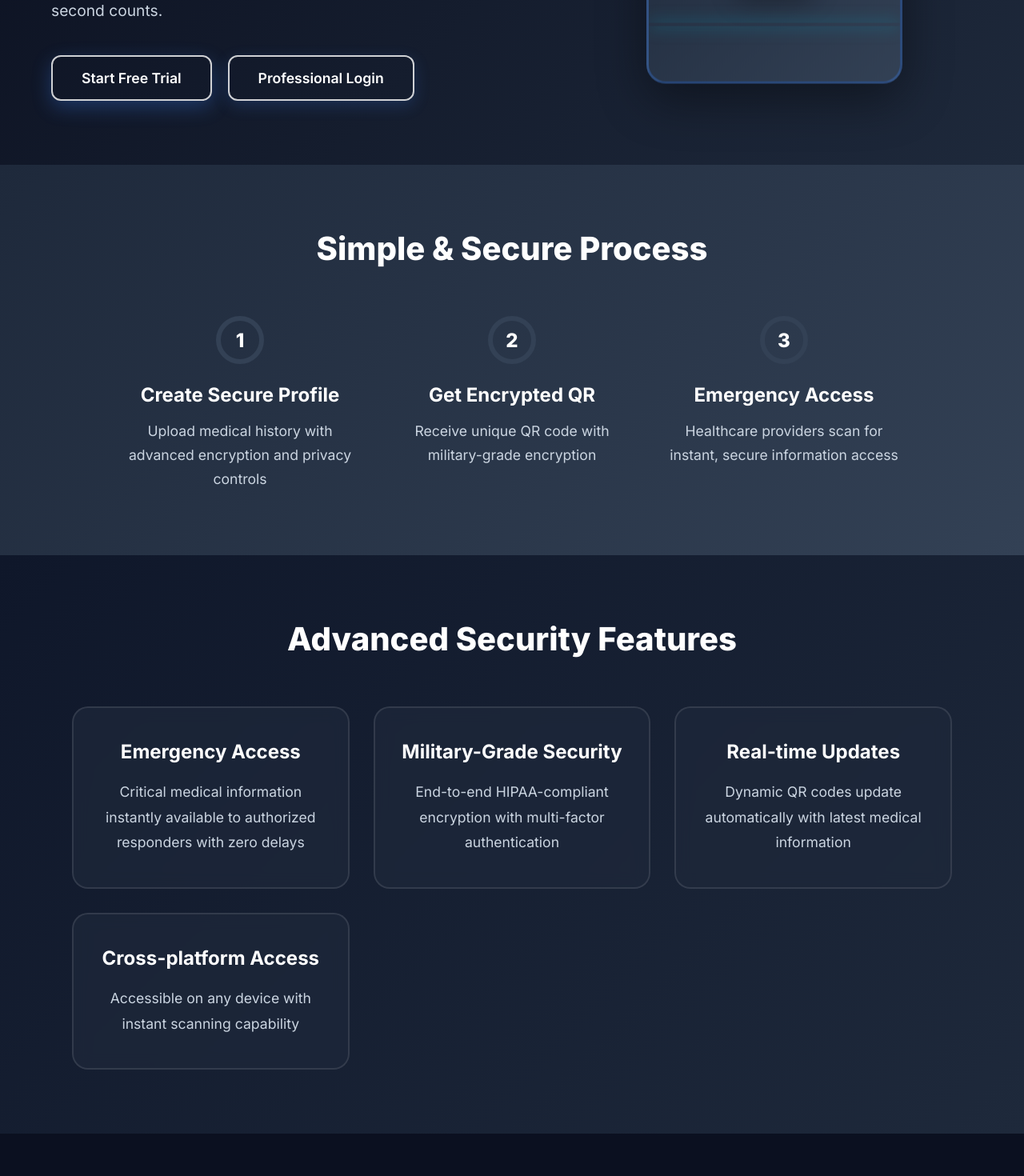
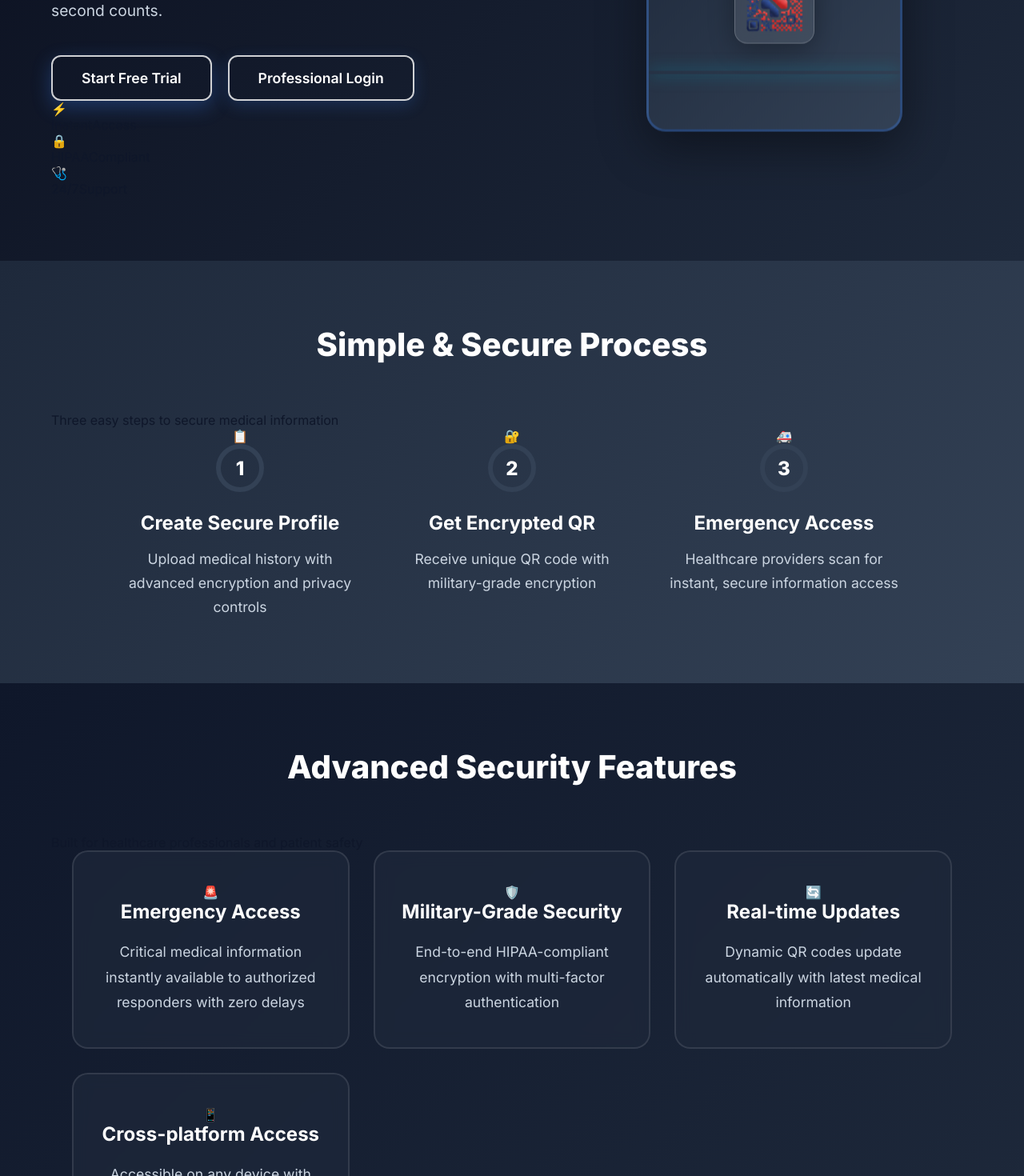
Before and after one commit to kmark4407-droid/HealthScanQR_FRONTEND, an Angular app: page / in a window 1280 px wide. Shown: the part 420-1890 px from the top of the page at 80% size. Built offline with nearby package versions, Linux system fonts and the light colour scheme.

Commit message:
Update home.component.html

```diff
--- a/src/app/home/home.component.html
+++ b/src/app/home/home.component.html
@@ -29,6 +29,29 @@
             <button class="btn-primary" (click)="navigateToRegister()">Start Free Trial</button>
             <button class="btn-secondary" (click)="navigateToLogin()">Professional Login</button>
           </div>
+          <div class="hero-stats">
+            <div class="stat">
+              <div class="stat-icon">⚡</div>
+              <div class="stat-text">
+                <span class="stat-number">Instant</span>
+                <span class="stat-label">Access</span>
+              </div>
+            </div>
+            <div class="stat">
+              <div class="stat-icon">🔒</div>
+              <div class="stat-text">
+                <span class="stat-number">HIPAA</span>
+                <span class="stat-label">Compliant</span>
+              </div>
+            </div>
+            <div class="stat">
+              <div class="stat-icon">🩺</div>
+              <div class="stat-text">
+                <span class="stat-number">24/7</span>
+                <span class="stat-label">Support</span>
+              </div>
+            </div>
+          </div>
         </div>
         <div class="hero-visual">
           <div class="qr-visual">
@@ -40,6 +63,11 @@
               <div class="qr-scan"></div>
             </div>
           </div>
+          <div class="color-highlights">
+            <div class="color-dot dot-1"></div>
+            <div class="color-dot dot-2"></div>
+            <div class="color-dot dot-3"></div>
+          </div>
         </div>
       </div>
     </div>
@@ -49,18 +77,22 @@
   <section class="process">
     <div class="container">
       <h2 class="section-title">Simple & Secure Process</h2>
+      <div class="section-subtitle">Three easy steps to secure medical information</div>
       <div class="process-steps">
         <div class="step">
+          <div class="step-icon">📋</div>
           <div class="step-number">1</div>
           <h3>Create Secure Profile</h3>
           <p>Upload medical history with advanced encryption and privacy controls</p>
         </div>
         <div class="step">
+          <div class="step-icon">🔐</div>
           <div class="step-number">2</div>
           <h3>Get Encrypted QR</h3>
           <p>Receive unique QR code with military-grade encryption</p>
         </div>
         <div class="step">
+          <div class="step-icon">🚑</div>
           <div class="step-number">3</div>
           <h3>Emergency Access</h3>
           <p>Healthcare providers scan for instant, secure information access</p>
@@ -73,8 +105,10 @@
   <section class="features">
     <div class="container">
       <h2 class="section-title">Advanced Security Features</h2>
+      <div class="section-subtitle">Built for healthcare professionals and patient safety</div>
       <div class="features-grid">
-        <div class="feature" *ngFor="let feature of features">
+        <div class="feature" *ngFor="let feature of features; let i = index" [class]="'feature-' + (i + 1)">
+          <div class="feature-icon">{{getFeatureIcon(i)}}</div>
           <h3>{{feature.title}}</h3>
           <p>{{feature.description}}</p>
         </div>
@@ -101,17 +135,43 @@
     <div class="container">
       <div class="footer-content">
         <div class="footer-brand">
-          <!-- Removed logo from footer -->
+          <div class="footer-logo-container">
+            <img src="assets/healthscanqr1.png" alt="HealthScanQR" class="footer-logo">
+          </div>
           <span class="footer-logo-text">HealthScanQR</span>
           <p class="footer-tag">Advanced medical information security platform using cutting-edge QR technology for emergency healthcare access.</p>
+          <div class="footer-contact">
+            <div class="contact-item">
+              <span class="contact-icon">📧</span>
+              <span>support@healthscanqr.com</span>
+            </div>
+            <div class="contact-item">
+              <span class="contact-icon">📞</span>
+              <span>+1 (555) 123-4567</span>
+            </div>
+          </div>
         </div>
         <div class="footer-links">
+          <div class="link-group">
+            <h4>Product</h4>
             <a [routerLink]="['/login']">Login</a>
             <a [routerLink]="['/register']">Register</a>
+            <a href="#">Features</a>
+            <a href="#">Pricing</a>
+          </div>
+          <div class="link-group">
+            <h4>Legal</h4>
             <a href="#">Privacy Policy</a>
             <a href="#">Terms of Service</a>
             <a href="#">HIPAA Compliance</a>
+          </div>
+          <div class="link-group">
+            <h4>Company</h4>
+            <a href="#">About Us</a>
             <a href="#">Contact Support</a>
+            <a href="#">Careers</a>
+            <a href="#">Blog</a>
+          </div>
         </div>
       </div>
       <div class="footer-copyright">
```
Lines whose indentation alone changed are shown as unchanged.
